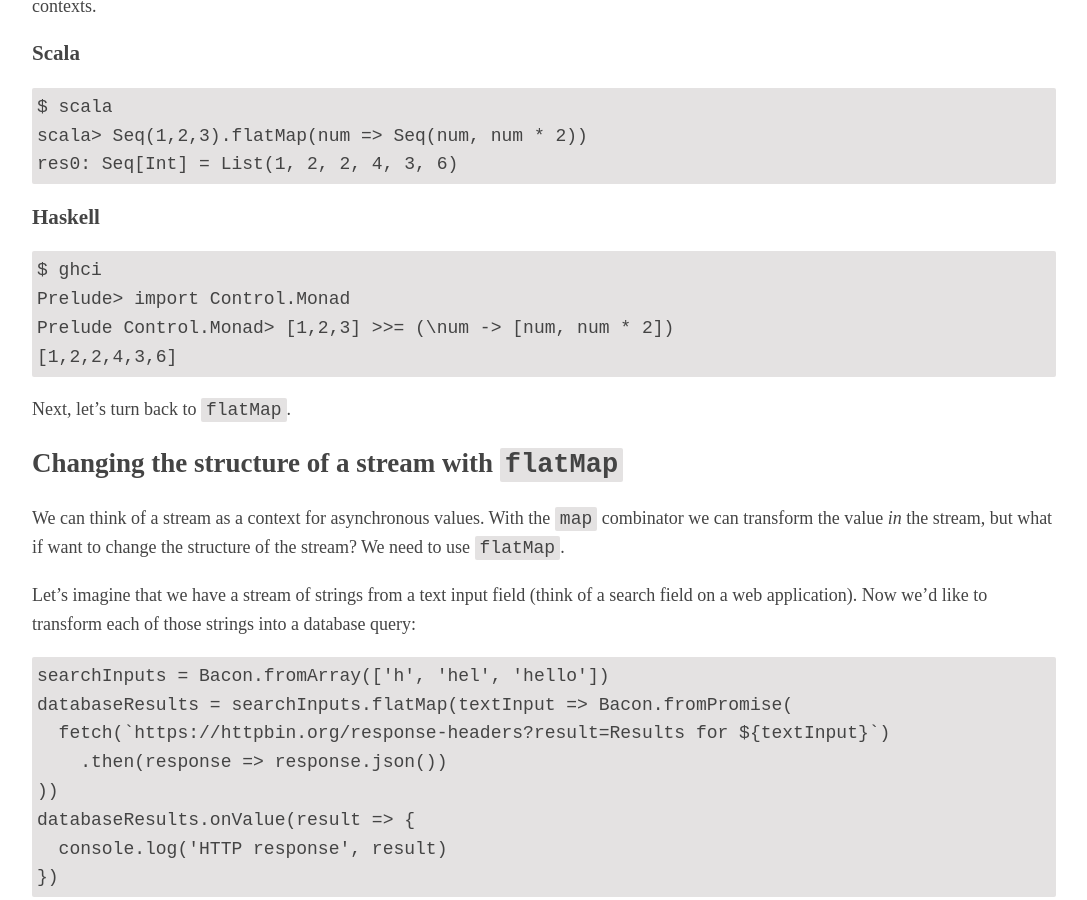
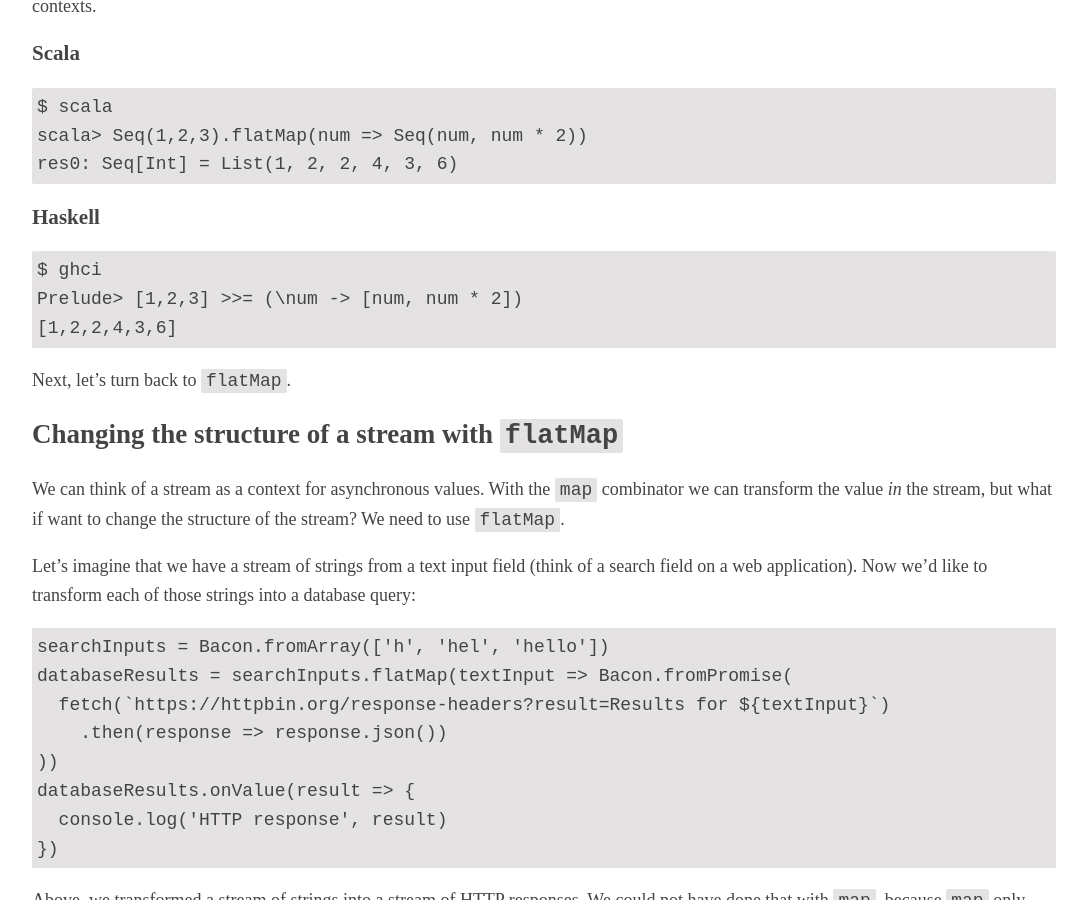
Before and after one commit to laurilehmijoki/learn-reactive-programming-with-bacon.js, a Jekyll site: the page built from flatMap.md, in a window 1280 px wide and 900 px high, scrolled down 561 px. Shown: the whole window, without its empty margins (96-1183 px from the left). Built offline with Jekyll 4.4.1, drawn with Linux system fonts in a browser that asks for light colours.

Commit message:
Remove Control.Monad

```diff
--- a/flatMap.md
+++ b/flatMap.md
@@ -34,8 +34,7 @@ you understand the idea, you can benefit from it in various contexts.
 ### Haskell
 
     $ ghci
-    Prelude> import Control.Monad
-    Prelude Control.Monad> [1,2,3] >>= (\num -> [num, num * 2])
+    Prelude> [1,2,3] >>= (\num -> [num, num * 2])
     [1,2,2,4,3,6]
 
 Next, let's turn back to `flatMap`.
```
